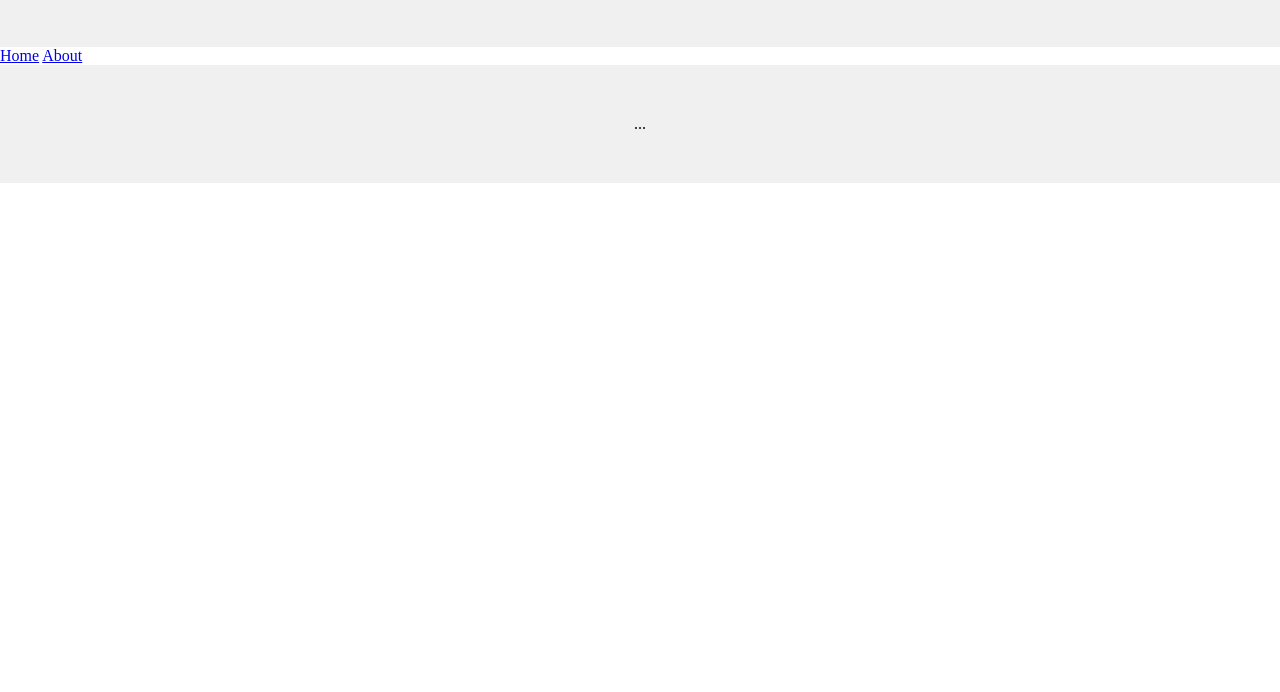
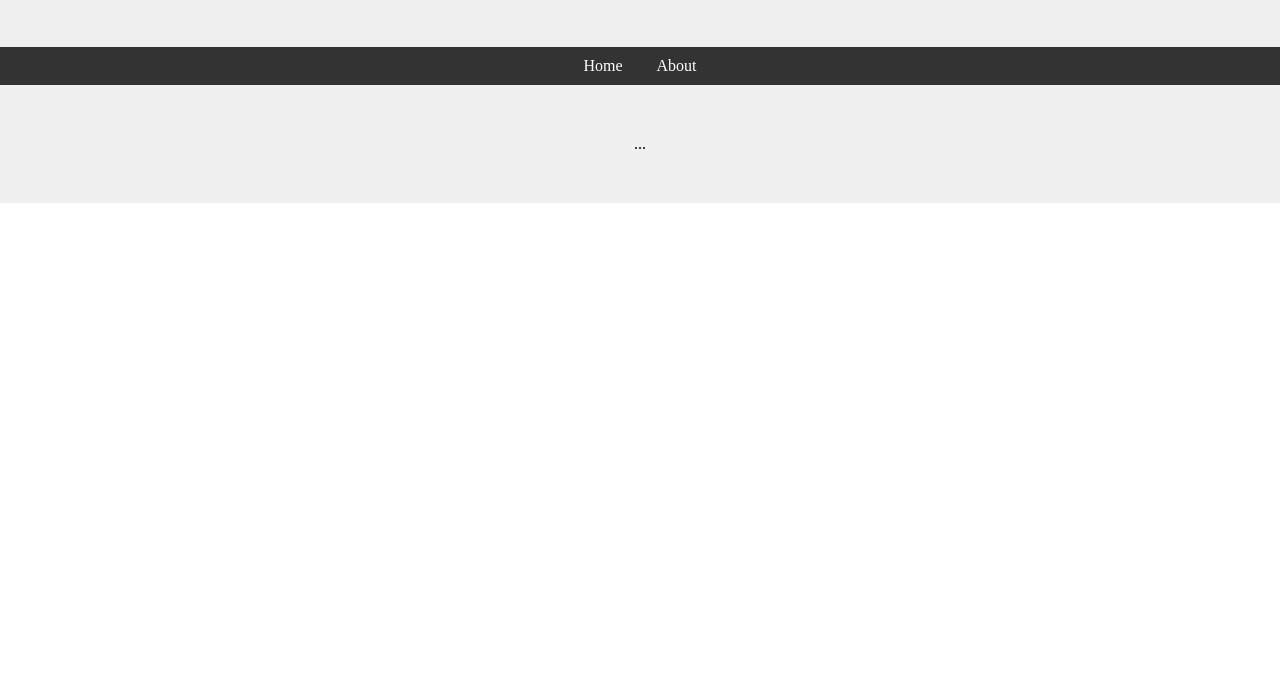
Before and after one commit to kaxipy/html-css-github-practice, a plain HTML site: page index.html in a window 1280 px wide. Shown: the part 108-800 px from the top of the page. Drawn offline with Linux system fonts and the light colour scheme.

Commit message:
Style navbar with background and link colors

```diff
--- a/style.css
+++ b/style.css
@@ -17,3 +17,14 @@
   font-size: 1rem;
   color: #333;
 }
+
+.navbar {
+  background-color: #333;
+  padding: 10px;
+  text-align: center;
+}
+.navbar a {
+  color: white;
+  margin: 0 15px;
+  text-decoration: none;
+}
```
